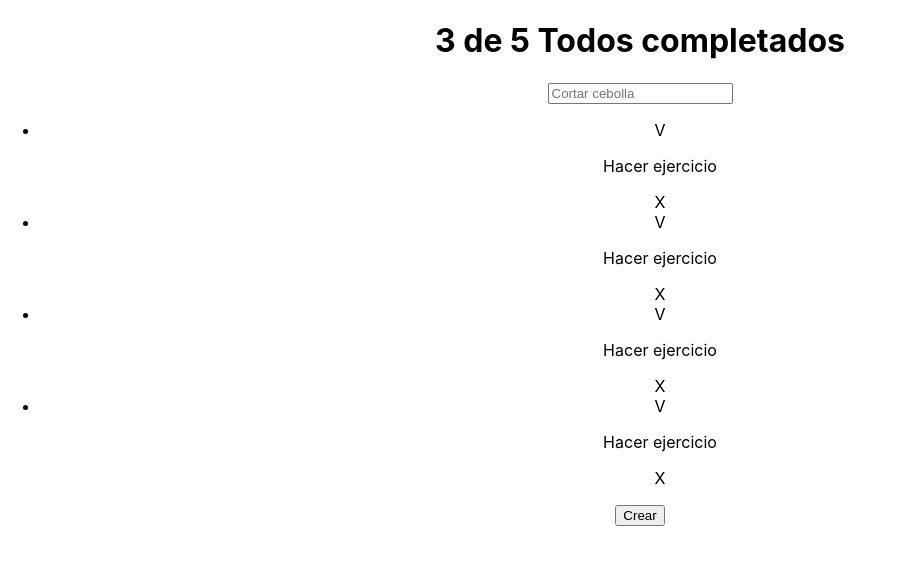
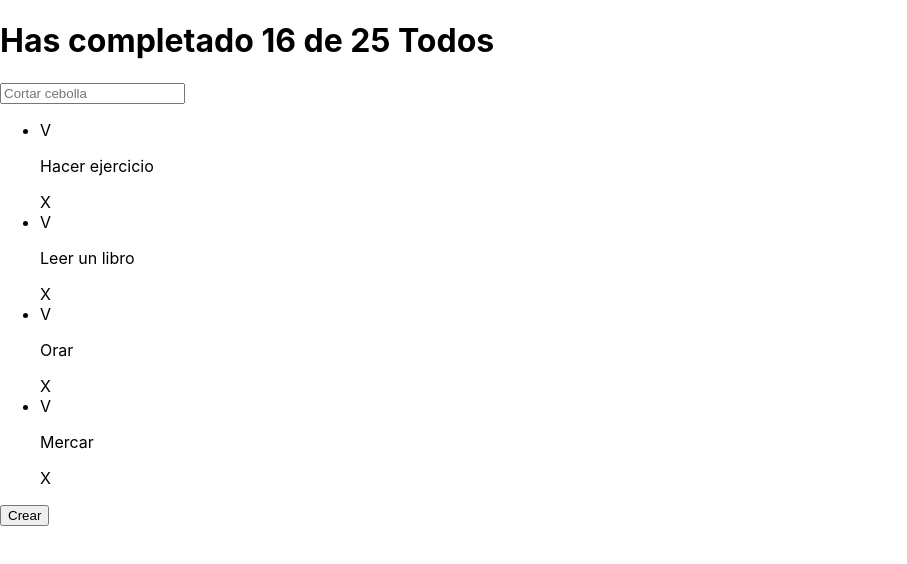
Before and after one commit to jorgechauxjr/reactjs-to-do-list, a React (Create React App) app: page / in a window 1280 px wide. Shown: the top 564 px of the page, without its empty margins (0-907 px from the left). Built offline with nearby package versions, Linux system fonts and the light colour scheme.

Commit message:
Maquetacion con React. Add props y atributos

```diff
--- a/src/App.js
+++ b/src/App.js
@@ -4,24 +4,47 @@ import { TodoSearch } from './TodoSearch';
 import { TodoList } from './TodoList';
 import { TodoItem } from './TodoItem';
 import { CreateTodoButon } from './CreateTodoButon.js';
+import React from 'react';
+
+const defautlTodos = [
+  {
+    text: "Hacer ejercicio",
+    completed: false
+  },
+  {
+    text: "Leer un libro",
+    completed: false
+  },
+  {
+    text: "Orar",
+    completed: true
+  },
+  {
+    text: "Mercar",
+    completed: false
+  },
+]
 
 function App() {
   return (
-    <div className="App">
+    <React.Fragment>
 
-      <TodoCounter />
+      <TodoCounter completed={16} total={25} />
       <TodoSearch />
 
       <TodoList>
-        <TodoItem />
-        <TodoItem />
-        <TodoItem />
-        <TodoItem />
+        {defautlTodos.map(todoElement => (
+          <TodoItem
+            key={todoElement.text}
+            text={todoElement.text}
+            completed={todoElement.completed}
+          />
+        ))}
       </TodoList>
 
       <CreateTodoButon />
 
-    </div>
+    </React.Fragment>
   );
 }
 
--- a/src/TodoCounter.js
+++ b/src/TodoCounter.js
@@ -1,6 +1,6 @@
-function TodoCounter () {
+function TodoCounter ({total, completed}) {
     return (
-        <h1>3 de 5 Todos completados</h1>
+        <h1>Has completado {completed} de {total} Todos</h1>
     );
 }
 
--- a/src/TodoItem.js
+++ b/src/TodoItem.js
@@ -1,12 +1,11 @@
-function TodoItem() {
+function TodoItem(props) {
     return (
         <li>
             <span>V</span>
-            <p>Hacer ejercicio</p>
+            <p>{props.text}</p>
             <span>X</span>
         </li>
     );
 }
 
-
 export { TodoItem };
--- a/src/TodoList.js
+++ b/src/TodoList.js
@@ -1,7 +1,7 @@
-function TodoList (props) {
+function TodoList ({children}) {
     return (
         <ul>
-            {props.children}
+            {children}
         </ul>
     );
 }
```
